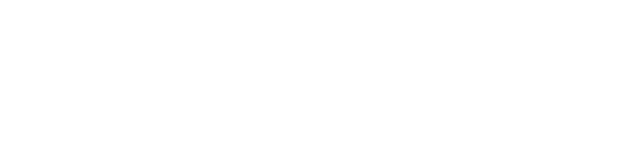
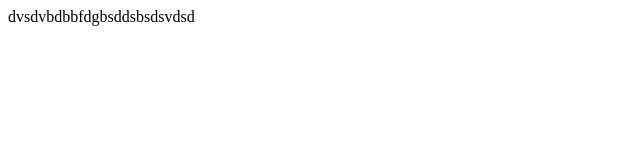
Before and after one commit to gochicus/eccomerce-clothes, a plain HTML site: page index.html in a window 1280 px wide. Shown: the whole page, without its empty margins (0-640 px from the left). Drawn offline with Linux system fonts and the light colour scheme.

Commit message:
initialization

```diff
--- a/index.html
+++ b/index.html
@@ -5,6 +5,6 @@
     <title>Brand</title>
 </head>
 <body>
-
+dvsdvbdbbfdgbsddsbsdsvdsd
 </body>
 </html>
```
